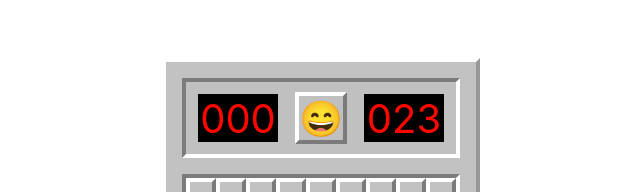
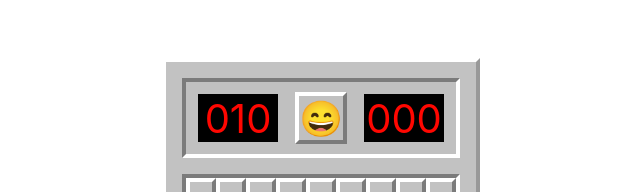
Before and after one commit to kingkiboots/react-ts-minesweeper, a React (Create React App) app: page / in a window 1280 px wide. Shown: the part 135-327 px from the top of the page, without its empty margins (319-959 px from the left). Built offline with nearby package versions, Linux system fonts and the light colour scheme.

Commit message:
handle right click

```diff
--- a/src/components/App/index.tsx
+++ b/src/components/App/index.tsx
@@ -1,13 +1,84 @@
-import React, { useState } from 'react';
+import React, { useState, useEffect } from 'react';
 
 import './App.scss';
 import NumberDisplay from '../NumberDisplay';
 import { generateCells } from '../../utils';
 import Button from '../Button';
 
+import { Cell, Face } from '../../types';
+import { NO_OF_BOMBS } from '../../constants';
+
 const App: React.FC = () => {
-  const [cells] = useState(generateCells());
+  const [cells, setCells] = useState<Cell[][]>(generateCells());
+  const [face, setFace] = useState<Face>('😄');
+  const [time, setTime] = useState<number>(0);
+  const [isAlive, setIsAlive] = useState<boolean>(false);
+  const [bombCounter, setBombCounter] = useState<number>(NO_OF_BOMBS);
+
   console.log('cells', cells);
+
+  useEffect(() => {
+    const handleMouseDown = () => {
+      setFace('😲');
+    };
+    const handleMouseUp = () => {
+      setFace('😄');
+    };
+    window.addEventListener('mousedown', handleMouseDown);
+    window.addEventListener('mouseup', handleMouseUp);
+
+    return () => {
+      window.removeEventListener('mousedown', handleMouseDown);
+      window.removeEventListener('mouseup', handleMouseUp);
+    };
+  }, []);
+
+  useEffect(() => {
+    // if game is playing
+    if (isAlive && time < 999) {
+      // the timer starts coming up
+      const timer = setInterval(() => {
+        setTime(time + 1);
+      }, 1000);
+      // on unmount
+      return () => {
+        clearInterval(timer); // 오 이게 되네?
+      };
+    }
+  }, [isAlive, time]);
+
+  const handleCellClick = (rowParam: number, colParam: number) => (): void => {
+    // start the game
+    if (!isAlive) setIsAlive(true);
+  };
+
+  const handleCellContext =
+    (rowParam: number, colParam: number) =>
+    (e: React.MouseEvent<HTMLDivElement, MouseEvent>): void => {
+      e.preventDefault();
+      const _cells: Cell[][] = cells.slice(); // copy array
+      const currentCell = cells[rowParam][colParam];
+
+      if (currentCell.state === 'visible') {
+        return;
+      } else if (currentCell.state === 'unknown') {
+        _cells[rowParam][colParam].state = 'flagged';
+        setBombCounter(bombCounter - 1);
+        if (!isAlive) setIsAlive(true);
+      } else {
+        _cells[rowParam][colParam].state = 'unknown';
+        setBombCounter(bombCounter + 1);
+      }
+      setCells(_cells);
+    };
+
+  const handleFaceClick = (): void => {
+    if (isAlive) {
+      setIsAlive(false);
+      setTime(0);
+      setCells(generateCells());
+    }
+  };
 
   const renderCells = (): React.ReactNode => {
     return cells.map((row, rowIndex) =>
@@ -15,6 +86,8 @@ const App: React.FC = () => {
         <Button
           key={`${rowIndex}-${colIndex}`}
           cell={cell}
+          onClick={handleCellClick}
+          onContext={handleCellContext}
           row={rowIndex}
           col={colIndex}
         />
@@ -25,13 +98,15 @@ const App: React.FC = () => {
   return (
     <div className="App">
       <div className="Header">
-        <NumberDisplay value={0} />
+        {/* amount of remaining mines */}
+        <NumberDisplay value={bombCounter} />
         <div className="Face">
-          <span role="img" aria-label="face">
-            😄
+          <span role="img" aria-label="face" onClick={handleFaceClick}>
+            {face}
           </span>
         </div>
-        <NumberDisplay value={23} />
+        {/* time */}
+        <NumberDisplay value={time} />
       </div>
       <div className="Body">{renderCells()}</div>
     </div>
--- a/src/components/Button/index.tsx
+++ b/src/components/Button/index.tsx
@@ -9,10 +9,19 @@ type ButtonProps = {
   cell: Cell;
   row: number;
   col: number;
+  onClick(rowParam: number, colParam: number): (...args: any[]) => void;
+  onContext(rowParam: number, colParam: number): (...args: any[]) => void;
 };
 
-const Button: React.FC<ButtonProps> = ({ cell, col, row }) => {
+const Button: React.FC<ButtonProps> = ({
+  cell,
+  col,
+  row,
+  onClick,
+  onContext,
+}) => {
   const { state, value } = cell;
+
   const renderContent = () => {
     if (state === 'visible') {
       if (value === 'bomb') {
@@ -42,6 +51,8 @@ const Button: React.FC<ButtonProps> = ({ cell, col, row }) => {
       className={`Button ${
         state === 'visible' ? 'visible' : ''
       } value-${value}`}
+      onClick={onClick(row, col)}
+      onContextMenu={onContext(row, col)}
     >
       {renderContent()}
     </div>
--- a/src/components/NumberDisplay/index.tsx
+++ b/src/components/NumberDisplay/index.tsx
@@ -8,7 +8,13 @@ type NumberDisplayProps = {
 };
 
 const NumberDisplay: React.FC<NumberDisplayProps> = ({ value }) => {
-  return <div className="NumberDisplay">{String(value).padStart(3, '0')}</div>;
+  return (
+    <div className="NumberDisplay">
+      {value < 0
+        ? `-${Math.abs(value).toString().padStart(2, '0')}`
+        : value.toString().padStart(3, '0')}
+    </div>
+  );
 };
 
 export default NumberDisplay;
--- a/src/types/index.ts
+++ b/src/types/index.ts
@@ -3,3 +3,5 @@ export type CellValue = 'none' | 'bomb' | number;
 export type CellState = 'unknown' | 'visible' | 'flagged';
 
 export type Cell = { value: CellValue; state: CellState };
+
+export type Face = '😄' | '😲' | '😵' | '😎';
```
